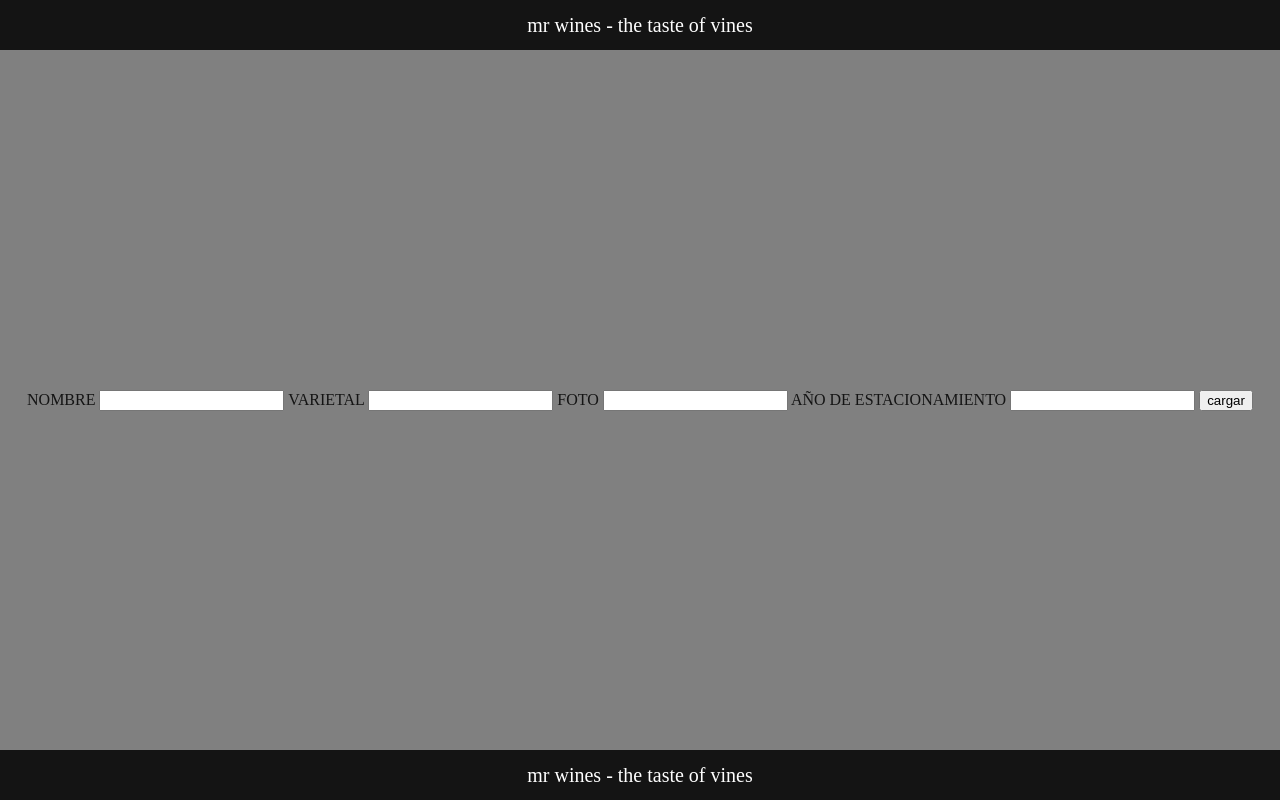
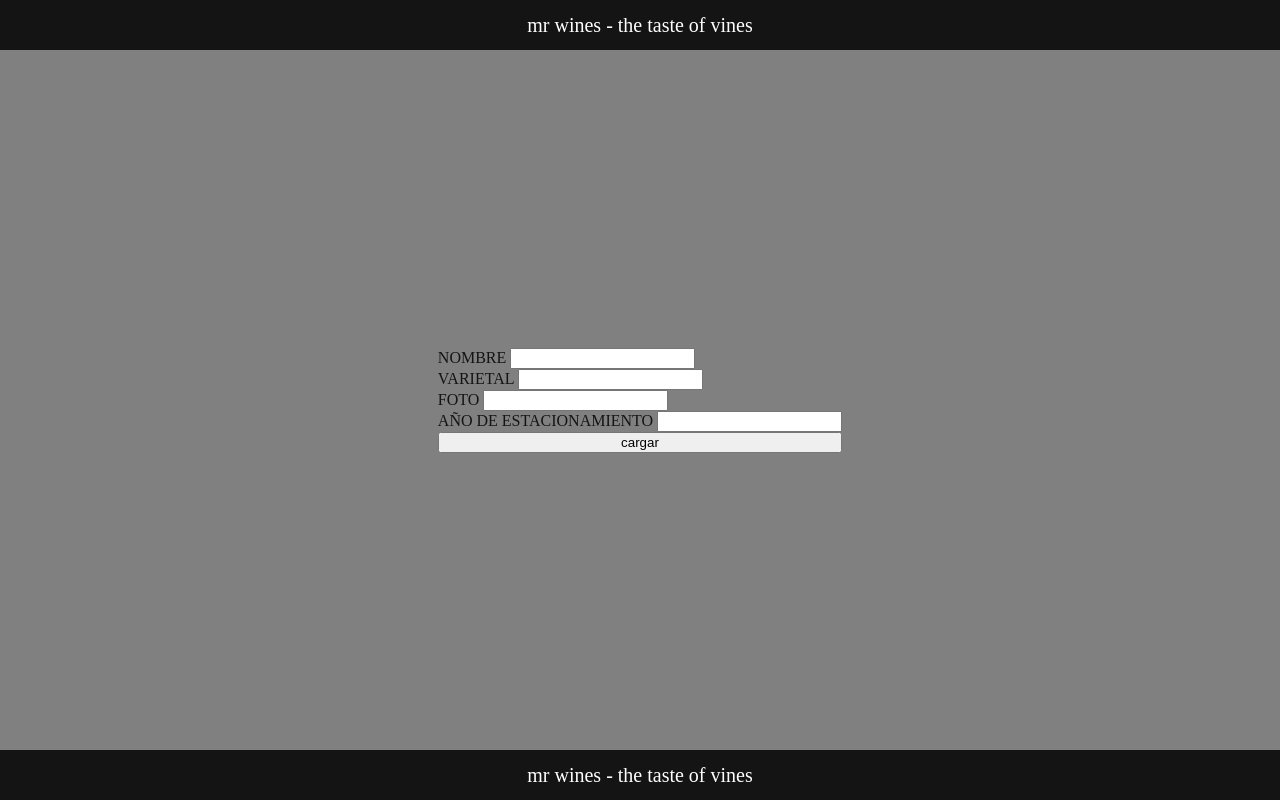
Before and after one commit to ignacioborraz/coder-JS, a plain HTML site: page formulario.html in a window 1280 px wide. Drawn offline with Linux system fonts and the light colour scheme.

Commit message:
estilo de formulario

```diff
--- a/css/style.css
+++ b/css/style.css
@@ -136,3 +136,8 @@ button:hover {
 .button {
 	width: 4%;
 }
+
+.formulario {
+	display: flex;
+	flex-direction: column;
+}
```
